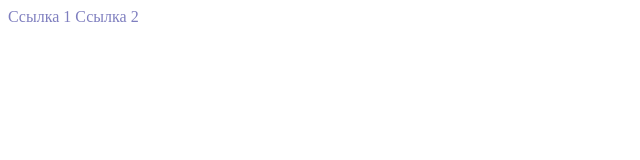
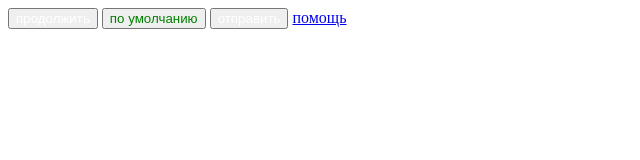
Before and after one commit to Hostess27/questions-3, a plain HTML site: page index.html in a window 1280 px wide. Shown: the whole page, without its empty margins (0-640 px from the left). Drawn offline with Linux system fonts and the light colour scheme.

Commit message:
Вопрос 9

```diff
--- a/css/styles.css
+++ b/css/styles.css
@@ -1,10 +1,6 @@
-.link {
-    text-decoration: none;
-    color: navy;
-    opacity: 0.5;
+[type] {
+    color: white;
 }
-/* Напиши свой код под этой строкой */
-.link:hover,
-.link:focus {
-    opacity: 1;
+button[type="reset"] {
+    color: green;
 }
--- a/index.html
+++ b/index.html
@@ -8,7 +8,9 @@
         <link rel="stylesheet" href="css/styles.css" />
     </head>
     <body>
-        <a class="link" href="#">Ссылка 1</a>
-        <a class="link" href="#">Ссылка 2</a>
+        <button class="btn" type="button">продолжить</button>
+        <button class="btn" type="reset">по умолчанию</button>
+        <button class="btn" type="submit">отправить</button>
+        <a class="btn" href="./help.html">помощь</a>
     </body>
 </html>
```
